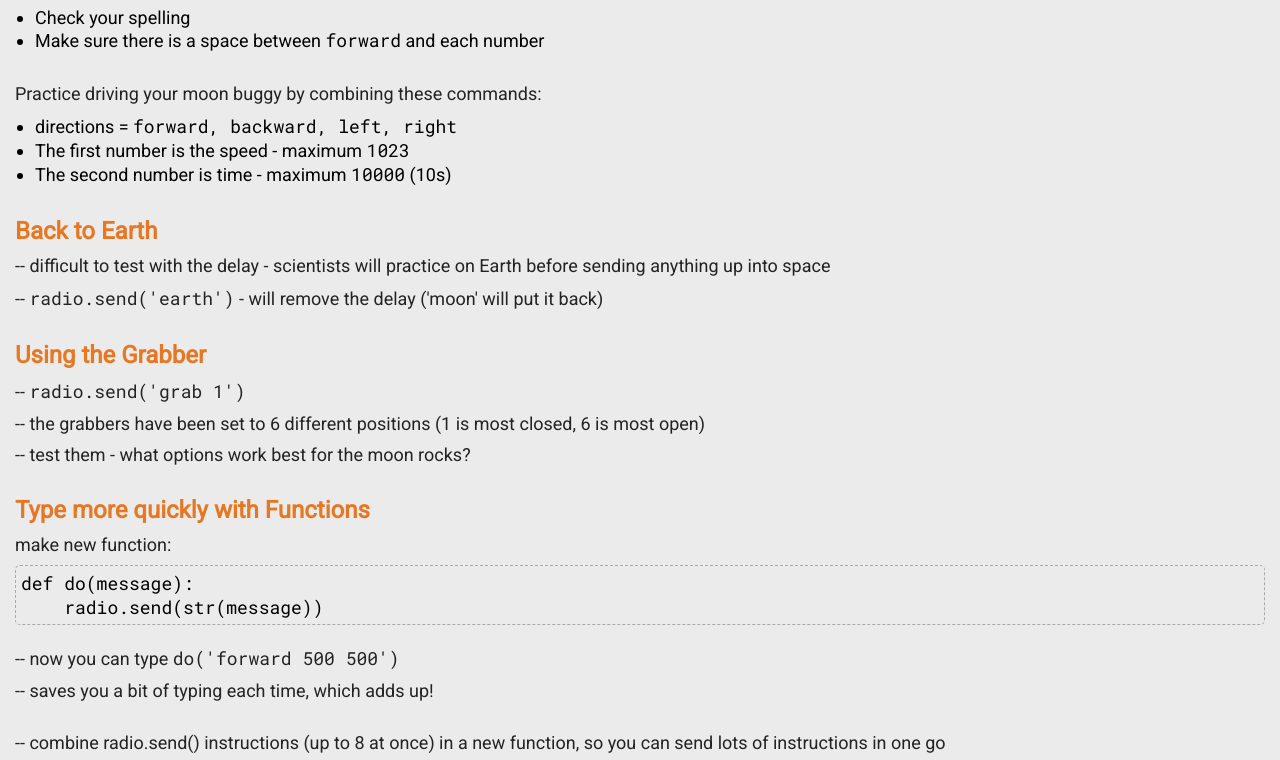
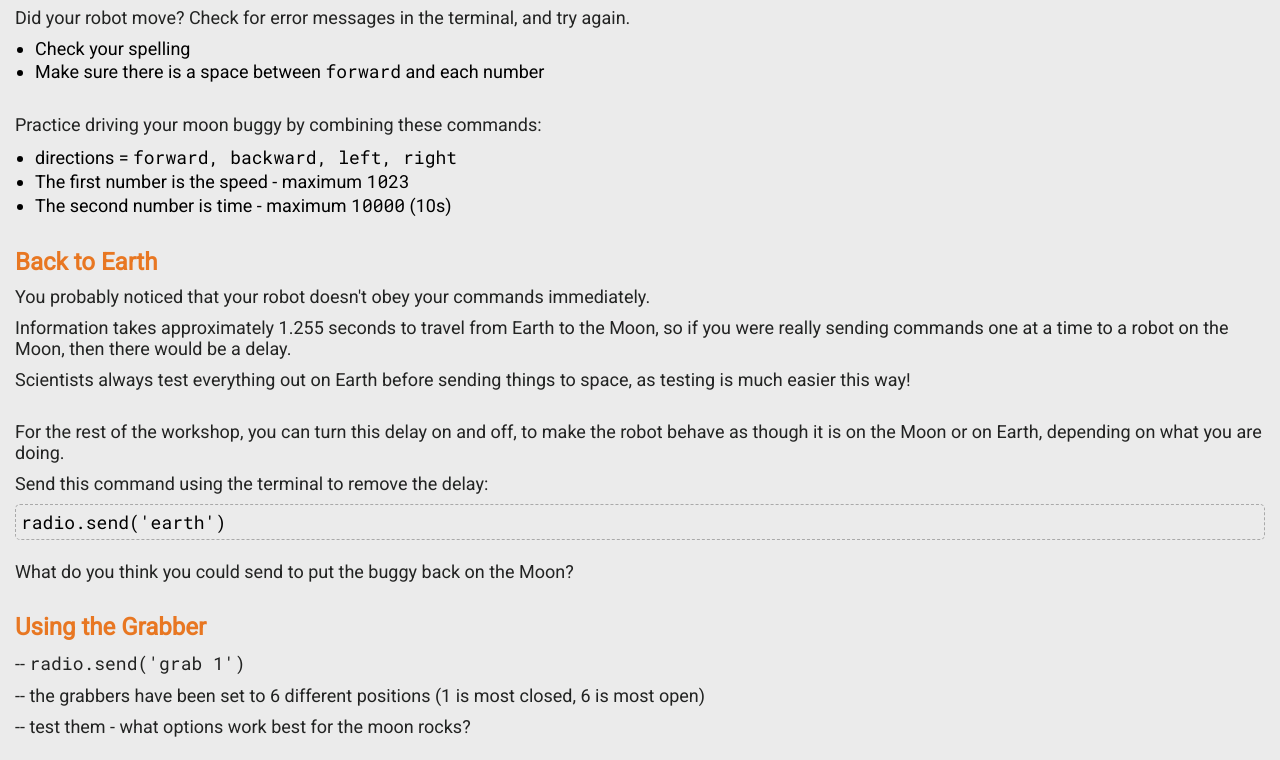
Before and after one commit to ScienceOxford/moon-buggies, a plain HTML site: page index.html in a window 1280 px wide. Shown: the part 3738-4498 px from the top of the page. Drawn offline with Linux system fonts and the light colour scheme.

Commit message:
docs: add returning to Earth info

```diff
--- a/index.html
+++ b/index.html
@@ -46,6 +46,7 @@ display.show(Image.HAPPY)</pre>
   <div id="on-the-moon" class="left">
     <h3>Testing your Moonbuggy</h3>
     <p>If you are in Science Oxford's workshop, your robot is named after a current astronaut, and has a number.</p>
+    <p><a href="https://raw.githubusercontent.com/ScienceOxford/moon-buggies/master/examples/moonbuggy.py" target="_blank">If you not in a Science Oxford, download MoonBuggy.py, edit the channel numnber, and flash to your robot's micro:bit.</a></p>
     <p>Look at the information on your table to find out more about your astronaut, and find out what number they are - this is your <strong>radio channel number</strong>.</p>
     <p>Add the below code to your program, between<code> import radio</code> and before<code> display.show()</code>:</p>
     <pre>radio.on()
@@ -82,8 +83,15 @@ radio.config(channel=0)</pre>
 
   <div id="on-earth" class="left">
     <h3>Back to Earth</h3>
-    <p>-- difficult to test with the delay - scientists will practice on Earth before sending anything up into space</p>
-    <p>-- <code>radio.send('earth')</code> - will remove the delay ('moon' will put it back)</p>
+    <p>You probably noticed that your robot doesn't obey your commands immediately.</p>
+    <p>Information takes approximately 1.255 seconds to travel from Earth to the Moon, so if you were really sending commands one at a time to a robot on the Moon, then there would be a delay.</p>
+    <p>Scientists always test everything out on Earth before sending things to space, as testing is much easier this way!</p>
+    <br>
+    <p>For the rest of the workshop, you can turn this delay on and off, to make the robot behave as though it is on the Moon or on Earth, depending on what you are doing.</p>
+    <p>Send this command using the terminal to remove the delay:</p>
+    <pre>radio.send('earth')</pre>
+    <br>
+    <p>What do you think you could send to put the buggy back on the Moon?</p>
     <br>
   </div>
 
```
